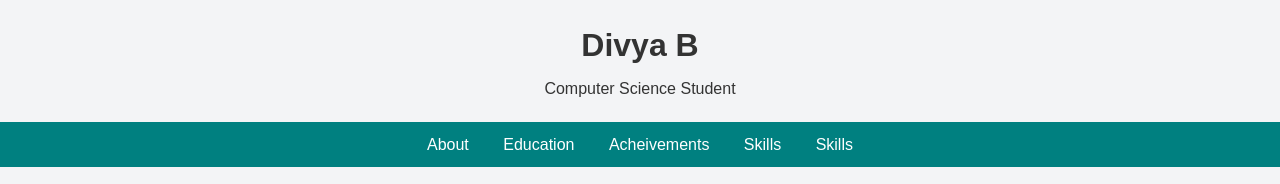
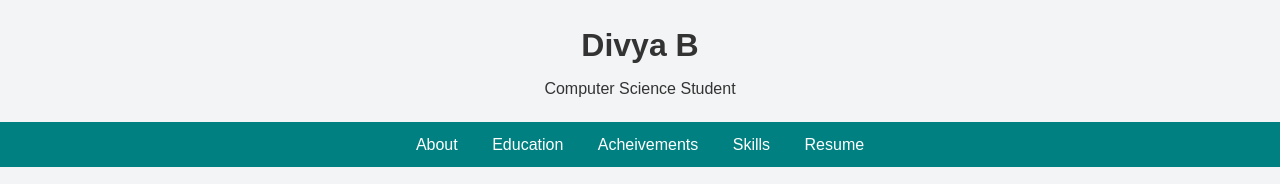
Before and after one commit to divyababu457/Digital-portfolio, a plain HTML site: page index.html in a window 1280 px wide. Shown: the top 184 px of the page. Drawn offline with Linux system fonts and the light colour scheme.

Commit message:
Update index.html

```diff
--- a/index.html
+++ b/index.html
@@ -127,7 +127,7 @@ section p {
     <a href="#Education">Education</a>
     <a href="#Acheivements">Acheivements</a>
     <a href="#skills">Skills</a>
-    <a href="#resume">Skills</a>
+    <a href="#resume">Resume</a>
     </nav>
 <main>
      <section id="about">
```
